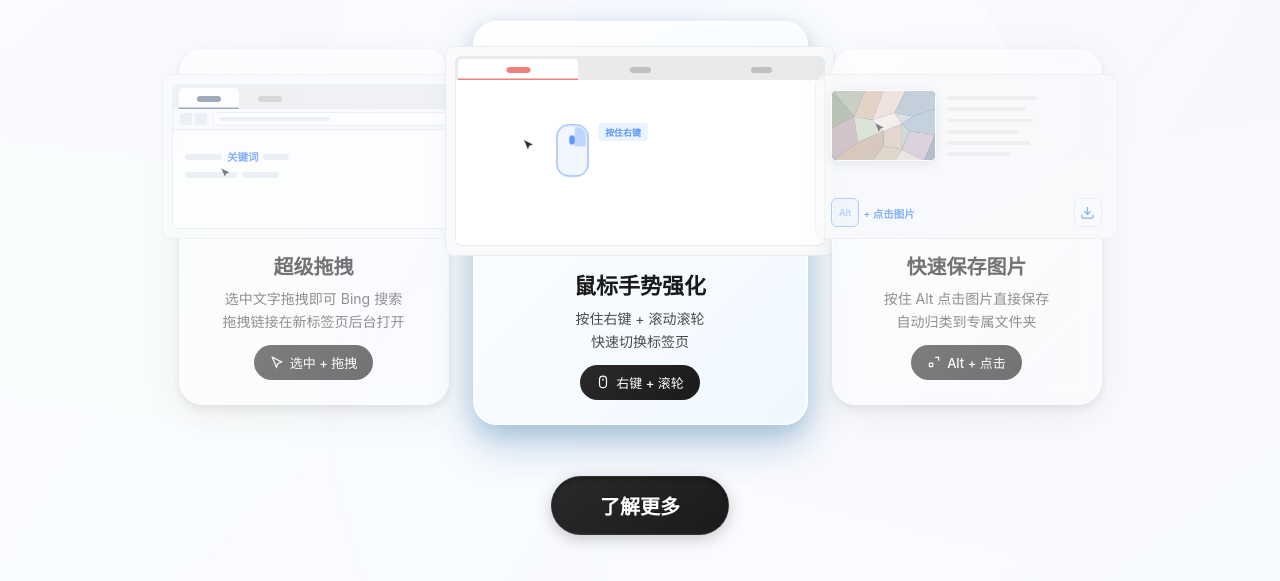
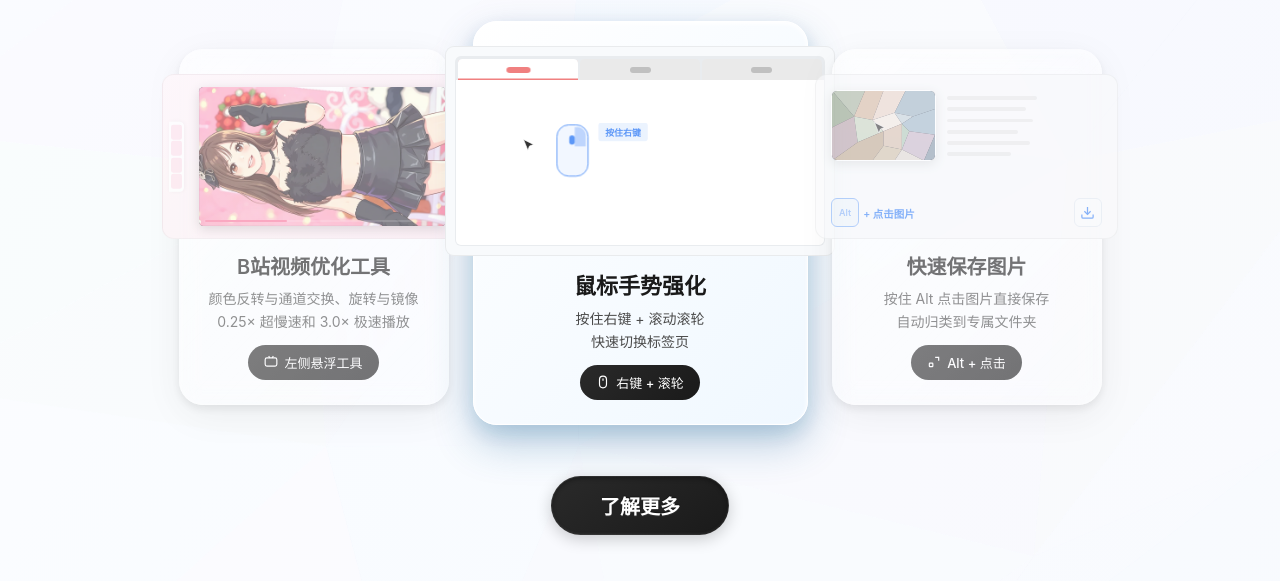
Before and after one commit to echoextension/echo, a browser extension: page fre/fre-step2.html in a window 1280 px wide. Shown: the part 165-746 px from the top of the page. Drawn offline with Linux system fonts and the light colour scheme; animation ran at ten frames a second.

Commit message:
feat: replace FRE2 superDrag card with bili-tool demo, fix animation with .animating pattern + !important

```diff
--- a/fre/fre-step2.html
+++ b/fre/fre-step2.html
@@ -1027,6 +1027,188 @@
       pointer-events: none;
     }
 
+    /* ========== B站视频优化工具演示 ========== */
+    .bili-demo-fre {
+      display: flex;
+      align-items: center;
+      background: linear-gradient(135deg, #fff5f8, #fce8ef);
+    }
+
+    .bili-fre-capsule {
+      position: absolute;
+      left: 8px;
+      top: 50%;
+      transform: translateY(-50%);
+      display: flex;
+      flex-direction: column;
+      gap: 2px;
+      background: rgba(255,255,255,0.92);
+      border-radius: 0 6px 6px 0;
+      padding: 4px 3px;
+      box-shadow: 1px 0 6px rgba(0,0,0,0.06);
+      z-index: 2;
+    }
+
+    .bili-fre-seg {
+      width: 14px;
+      height: 20px;
+      border-radius: 3px;
+      background: rgba(243, 12, 95, 0.12);
+      position: relative;
+      overflow: visible;
+    }
+
+    .bili-fre-seg-rotate {
+      /* animation applied via .animating */
+    }
+    .bili-fre-seg-rotate::after {
+      content: '';
+      position: absolute;
+      top: 50%; left: 50%;
+      width: 28px; height: 28px;
+      border-radius: 50%;
+      background: radial-gradient(circle, rgba(243,12,95,0.5) 0%, transparent 70%);
+      transform: translate(-50%, -50%) scale(0);
+      opacity: 0;
+    }
+
+    .bili-fre-seg-fill {
+      /* animation applied via .animating */
+    }
+    .bili-fre-seg-fill::after {
+      content: '';
+      position: absolute;
+      top: 50%; left: 50%;
+      width: 28px; height: 28px;
+      border-radius: 50%;
+      background: radial-gradient(circle, rgba(243,12,95,0.5) 0%, transparent 70%);
+      transform: translate(-50%, -50%) scale(0);
+      opacity: 0;
+    }
+
+    /* 激活状态下的动画 */
+    .active .bili-demo-fre.animating .bili-fre-content {
+      animation: biliFRErotate 4.5s ease-in-out infinite !important;
+    }
+    .active .bili-demo-fre.animating .bili-fre-seg-rotate {
+      animation: biliFREseg2 4.5s ease-in-out infinite !important;
+    }
+    .active .bili-demo-fre.animating .bili-fre-seg-rotate::after {
+      animation: biliFREpulse2 4.5s ease-in-out infinite !important;
+    }
+    .active .bili-demo-fre.animating .bili-fre-seg-fill {
+      animation: biliFREseg4 4.5s ease-in-out infinite !important;
+    }
+    .active .bili-demo-fre.animating .bili-fre-seg-fill::after {
+      animation: biliFREpulse4 4.5s ease-in-out infinite !important;
+    }
+
+    @keyframes biliFREseg2 {
+      0%   { background: rgba(243,12,95,0.12); }
+      15%  { background: rgba(243,12,95,0.12); }
+      20%  { background: #f30c5f; }
+      75%  { background: #f30c5f; }
+      85%  { background: rgba(243,12,95,0.12); }
+      100% { background: rgba(243,12,95,0.12); }
+    }
+    @keyframes biliFREpulse2 {
+      0%   { transform: translate(-50%,-50%) scale(0); opacity: 0; }
+      15%  { transform: translate(-50%,-50%) scale(0); opacity: 0; }
+      20%  { transform: translate(-50%,-50%) scale(1.8); opacity: 0.8; }
+      28%  { transform: translate(-50%,-50%) scale(2.5); opacity: 0; }
+      100% { transform: translate(-50%,-50%) scale(0); opacity: 0; }
+    }
+    @keyframes biliFREseg4 {
+      0%   { background: rgba(243,12,95,0.12); }
+      40%  { background: rgba(243,12,95,0.12); }
+      45%  { background: #f30c5f; }
+      75%  { background: #f30c5f; }
+      85%  { background: rgba(243,12,95,0.12); }
+      100% { background: rgba(243,12,95,0.12); }
+    }
+    @keyframes biliFREpulse4 {
+      0%   { transform: translate(-50%,-50%) scale(0); opacity: 0; }
+      40%  { transform: translate(-50%,-50%) scale(0); opacity: 0; }
+      45%  { transform: translate(-50%,-50%) scale(1.8); opacity: 0.8; }
+      53%  { transform: translate(-50%,-50%) scale(2.5); opacity: 0; }
+      100% { transform: translate(-50%,-50%) scale(0); opacity: 0; }
+    }
+
+    .bili-fre-player {
+      flex: 1;
+      display: flex;
+      align-items: center;
+      justify-content: center;
+      padding: 20px 24px 20px 48px;
+    }
+
+    .bili-fre-screen {
+      position: relative;
+      width: 100%;
+      aspect-ratio: 16 / 9;
+      background: #1a1a2e;
+      border-radius: 6px;
+      overflow: hidden;
+      box-shadow: 0 4px 16px rgba(0,0,0,0.2);
+    }
+
+    .bili-fre-content {
+      position: absolute;
+      inset: 0;
+      display: flex;
+      align-items: center;
+      justify-content: center;
+      overflow: hidden;
+      /* animation applied via .animating */
+    }
+
+    .bili-fre-img {
+      width: 100%;
+      height: 100%;
+      object-fit: cover;
+      display: block;
+    }
+
+    .bili-fre-progress {
+      position: absolute;
+      bottom: 5px;
+      left: 8px;
+      right: 8px;
+      height: 3px;
+      border-radius: 2px;
+      background: rgba(255,255,255,0.15);
+    }
+
+    .bili-fre-progress-bar {
+      width: 35%;
+      height: 100%;
+      border-radius: 2px;
+      background: #fb7299;
+    }
+
+    @keyframes biliFRErotate {
+      0%   { transform: rotate(0deg) scale(1); }
+      15%  { transform: rotate(0deg) scale(1); }
+      25%  { transform: rotate(90deg) scale(0.5625); }
+      40%  { transform: rotate(90deg) scale(0.5625); }
+      50%  { transform: rotate(90deg) translateX(58%) scale(1.78); }
+      75%  { transform: rotate(90deg) translateX(58%) scale(1.78); }
+      90%  { transform: rotate(0deg) scale(1); }
+      100% { transform: rotate(0deg) scale(1); }
+    }
+
+    @media (prefers-color-scheme: dark) {
+      .bili-demo-fre {
+        background: linear-gradient(135deg, #1e1418, #251820);
+      }
+      .bili-fre-capsule {
+        background: rgba(40, 30, 35, 0.9);
+      }
+      .bili-fre-seg {
+        background: rgba(243, 12, 95, 0.15);
+      }
+    }
+
     /* ========== 动画 1: 超级拖拽 (重做版 v3) ========== */
     .drag-demo {
       position: relative;
@@ -1655,59 +1837,36 @@
       <div class="content-area">
         <!-- 三个功能卡片 -->
         <div class="features-container">
-      <!-- 功能 1: 超级拖拽 (重做版 v3) -->
+      <!-- 功能 1: B站视频优化工具 -->
       <div class="feature-card active" data-index="0">
-        <div class="demo-area drag-demo">
-          <!-- 浏览器框架 -->
-          <div class="browser-frame">
-            <!-- 标签栏 -->
-            <div class="tab-bar">
-              <div class="tab active"><span class="tab-pill"></span></div>
-              <div class="tab"><span class="tab-pill"></span></div>
-              <!-- 新标签（动态出现） -->
-              <div class="new-tab">
-                <span class="bing-favicon"></span>
-                <span class="tab-pill"></span>
+        <div class="demo-area bili-demo-fre">
+          <!-- 迷你胶囊工具条 -->
+          <div class="bili-fre-capsule">
+            <div class="bili-fre-seg"></div>
+            <div class="bili-fre-seg bili-fre-seg-rotate"></div>
+            <div class="bili-fre-seg"></div>
+            <div class="bili-fre-seg bili-fre-seg-fill"></div>
+          </div>
+          <!-- 模拟视频播放器 -->
+          <div class="bili-fre-player">
+            <div class="bili-fre-screen">
+              <div class="bili-fre-content">
+                <img src="../website/images/bili.webp" alt="" class="bili-fre-img">
               </div>
-            </div>
-            <!-- 地址栏 -->
-            <div class="address-bar">
-              <div class="nav-btns">
-                <span class="nav-btn"></span>
-                <span class="nav-btn"></span>
-              </div>
-              <div class="url-box"></div>
-            </div>
-            <!-- 网页内容 -->
-            <div class="page-content">
-              <div class="content-line">
-                <span class="fake-text w1"></span>
-                <span class="keyword-wrapper">
-                  <span class="select-highlight"></span>
-                  <span class="keyword-text">关键词</span>
-                </span>
-                <span class="fake-text w2"></span>
-              </div>
-              <div class="content-line">
-                <span class="fake-text w3"></span>
-                <span class="fake-text w1" style="margin-left: 6px;"></span>
+              <div class="bili-fre-progress">
+                <div class="bili-fre-progress-bar"></div>
               </div>
             </div>
           </div>
-          <!-- 被拖拽的文字副本 -->
-          <div class="dragged-text">关键词</div>
-          <!-- 光标 -->
-          <svg class="cursor" viewBox="0 0 24 24" fill="none">
-            <path d="M4 4l7 17 2.5-6.5L20 12 4 4z" fill="#1E293B" stroke="#fff" stroke-width="1.5"/>
-          </svg>
         </div>
-        <h3 class="feature-title">超级拖拽</h3>
-        <p class="feature-desc">选中文字拖拽即可 Bing 搜索<br>拖拽链接在新标签页后台打开</p>
+        <h3 class="feature-title">B站视频优化工具</h3>
+        <p class="feature-desc">颜色反转与通道交换、旋转与镜像<br>0.25× 超慢速和 3.0× 极速播放</p>
         <span class="operation-tag">
           <svg viewBox="0 0 24 24" fill="none" stroke="currentColor" stroke-width="2">
-            <path d="M4 4l7 17 2.5-6.5L20 12 4 4z"/>
+            <rect x="2" y="5" width="20" height="14" rx="3"/>
+            <path d="M8 2L10 5"/><path d="M16 2L14 5"/>
           </svg>
-          选中 + 拖拽
+          左侧悬浮工具
         </span>
       </div>
 
```
